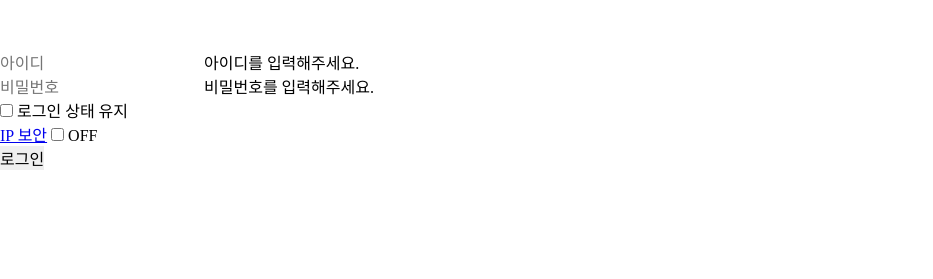
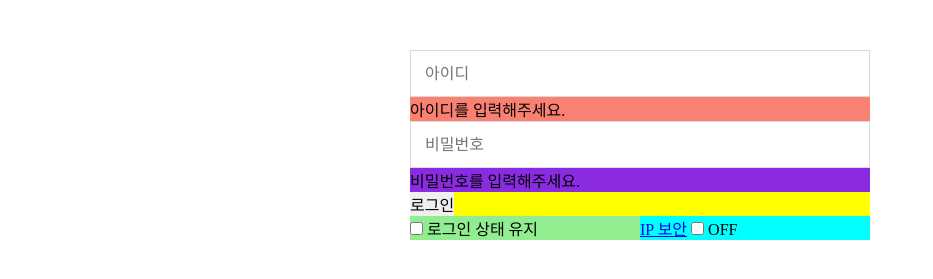
Before and after one commit to HongSoongi/naver, a plain HTML site: page index.html in a window 1280 px wide. Shown: the part 153-432 px from the top of the page, without its empty margins (0-933 px from the left). Drawn offline with Linux system fonts and the light colour scheme; a web font is replaced by a local one.

Commit message:
입력서식 디자인 -1

```diff
--- a/css/style.css
+++ b/css/style.css
@@ -40,6 +40,7 @@ body{
 }
 
 body *{
+  box-sizing: border-box;
   margin: 0;
   padding: 0;
 
@@ -81,6 +82,59 @@ img{
   max-width: 280px;
   /* height: 35px; */
 }
+
+/* 로그인 폼 */
+.login-form{
+  padding: 0 15px;
+}
+
+.login-form fieldset{
+  background: pink;
+  display: flex;
+  flex-wrap: wrap;
+
+}
+
+.user-id{
+  background: salmon;
+  width: 100%;
+}
+
+.user-pw{
+  background: blueviolet;
+  width: 100%;
+}
+
+.keep-login{
+  background: lightgreen;
+  width: 50%;
+  order: 1;
+}
+
+.ip-security{
+  background: aqua;
+  width: 50%;
+  order: 1;
+  display: none;
+}
+
+.button-login{
+  background: yellow;
+  width: 100%;
+}
+
+/* 입력서식 INPUT */
+.input{
+  width: 100%;
+  padding: 14px 14px 13px 14px;
+}
+
+.input-normal{
+  /* 선 굵기, 모양, 색상 */
+  border: 1px solid #dadada;
+  color: #999;
+}
+
 /* 위에는 모바일 이하 적용 */
 
 /* 모바일 이상 크기 */
@@ -94,6 +148,21 @@ img{
     width: 230px;
     height: 44px;
   }
+
+  .login-form{
+    display: flex;
+    justify-content: center;
+  }
+
+  .login-form fieldset{
+    width: 460px;
+  }
+
+  .ip-security{
+    display: block;
+    /* text-align: right; */
+    justify-content: flex-end;
+  }
 }
 
 /* 데스크나 태블릿은 고정 레이아웃, 모바일은 유동 레이아웃 */
--- a/index.html
+++ b/index.html
@@ -18,7 +18,7 @@
   </header>
   <main class="main">
     <h2 class = "a11y-hidden">로그인</h2> <!-- a11y = accessibility의 맨 앞a와 맨 뒤y를 줄인 축약어 // 접근성 관련 컴포넌트 // hidden은 css 단계에서 눈에 안 보이게 숨길 정보-->
-    <form action="https://formspree.io/seulbinim@gmail.com" method="POST">
+    <form class="login-form" action="https://formspree.io/seulbinim@gmail.com" method="POST">
       <fieldset>
         <legend class = "a11y-hidden">회원 로그인 폼</legend>
         <div class="user-id">
```
